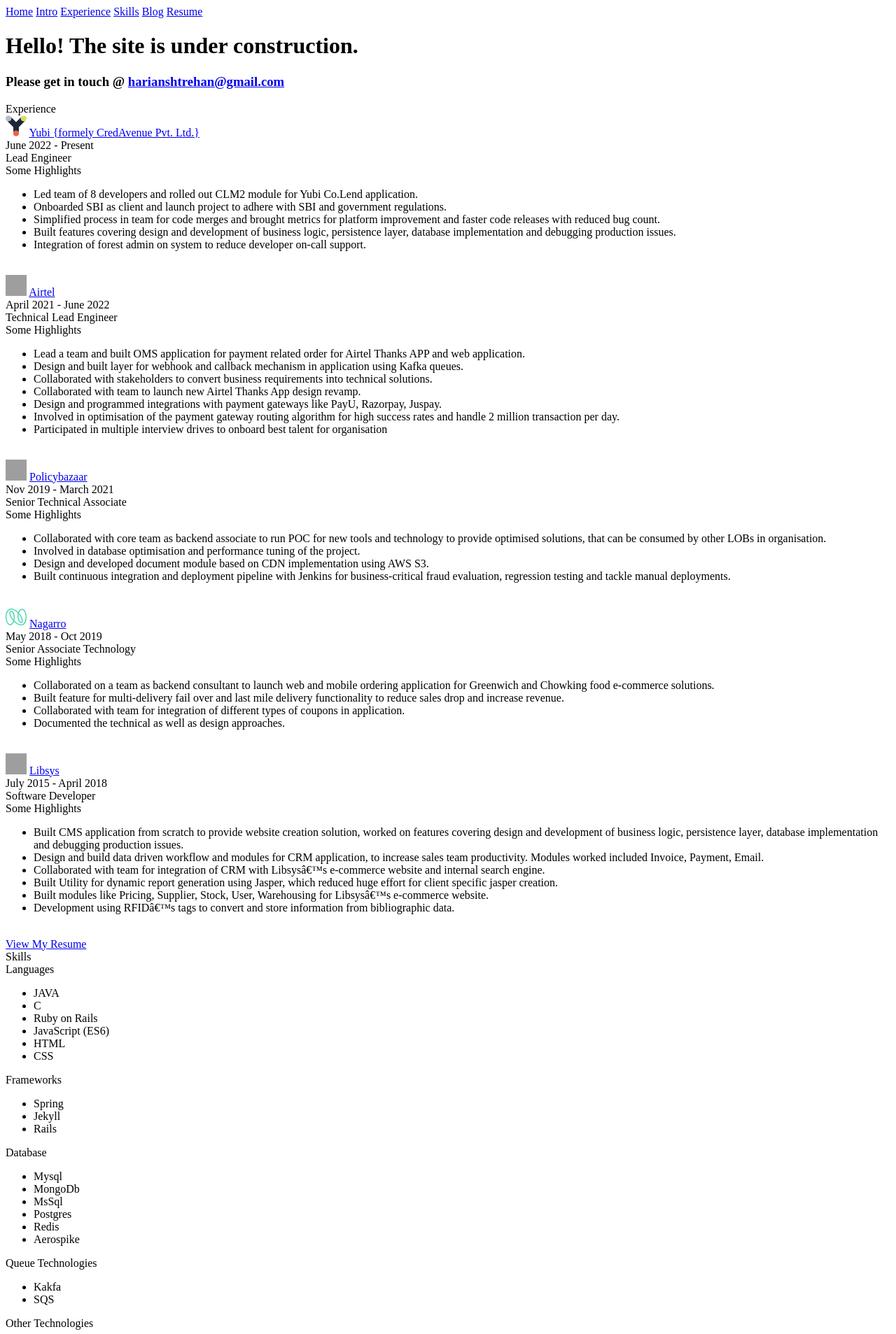
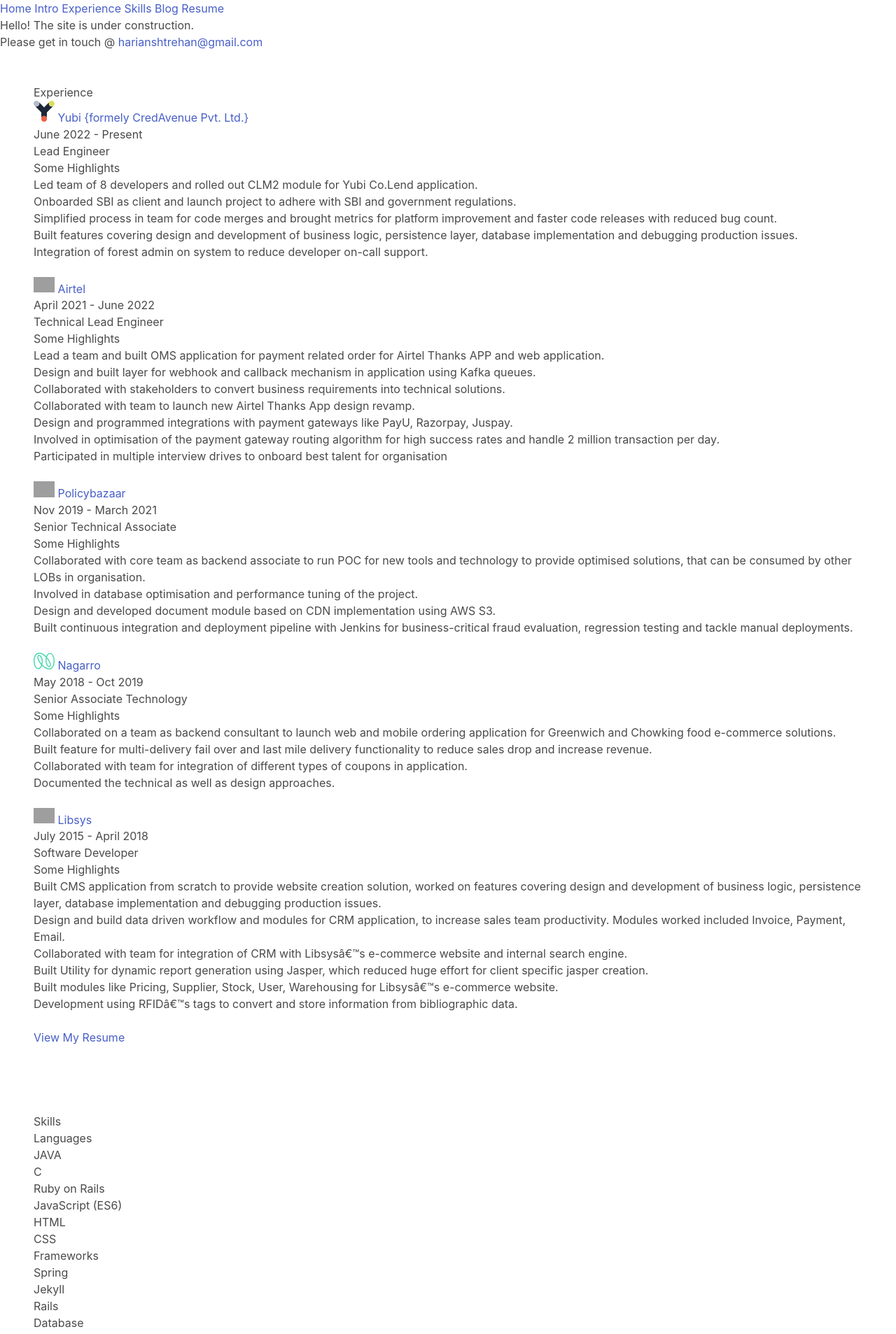
Before and after one commit to harianshtrehan/harianshtrehan.github.io, a Jekyll site: the page built from index.html, in a window 1280 px wide. Shown: the top 1907 px of the page at 70% size. Built offline with Jekyll 4.4.1, drawn with Linux system fonts in a browser that asks for light colours; nearby versions of some CDN libraries; some web fonts are replaced; grey boxes are pictures that could not be loaded.

Commit message:
some tweaks

```diff
--- a/_includes/head.html
+++ b/_includes/head.html
@@ -4,3 +4,5 @@
 <!--<link href="{{ site.baseurl }}/css/main.css" hreflang="en-us" rel="stylesheet">-->
 <link rel="icon" type="image/png" sizes="32x32" href="img/logo-32x32.png">
 <link rel="icon" type="image/png" sizes="16x16" href="img/logo-16x16.png">
+<meta name="viewport" content="width=device-width, initial-scale=1">
+<link rel="stylesheet" href="https://cdn.jsdelivr.net/npm/bulma@0.9.4/css/bulma.min.css">
```
